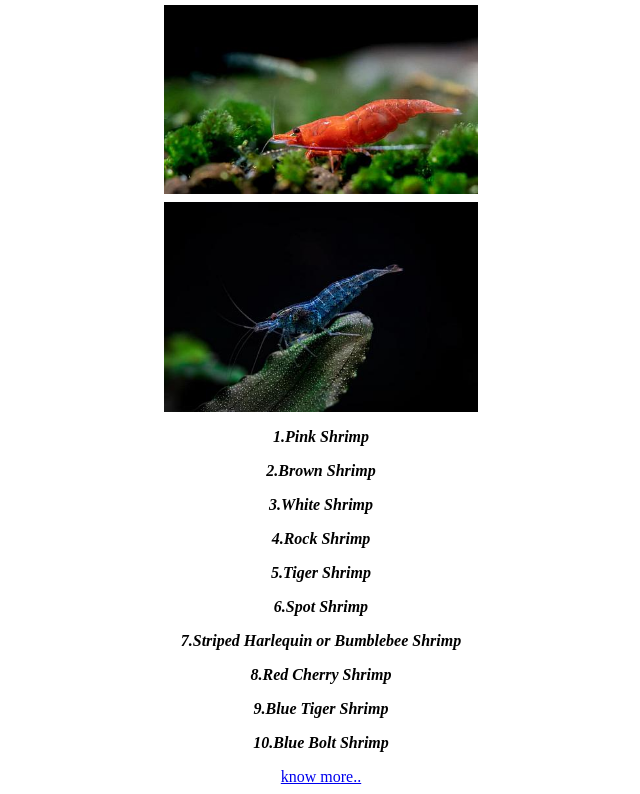
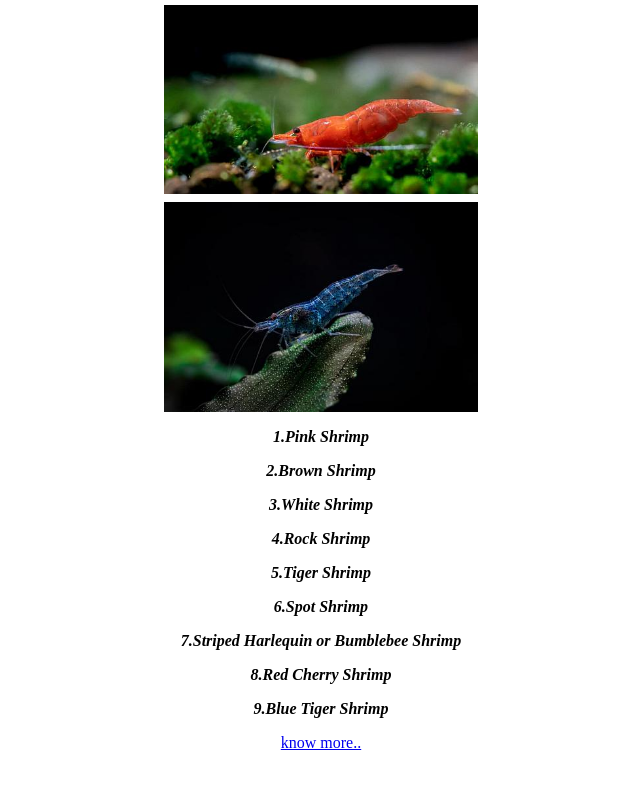
Before and after one commit to akhil0208/different-types-of-shrimps-page, a plain HTML site: page index.html in a window 1280 px wide. Shown: the part 1666-2460 px from the top of the page, without its empty margins (319-959 px from the left). After the commit the page ends 2426 px from the top, so only its background shows below. Drawn offline with Linux system fonts and the light colour scheme; files that its build step writes are made by us from their sources.

Commit message:
update index.html

```diff
--- a/index.html
+++ b/index.html
@@ -59,7 +59,7 @@
                 <p><i><b>7.Striped Harlequin or Bumblebee Shrimp</p></i></b>
                 <p><i><b>8.Red Cherry Shrimp</p></i></b>
                 <p><i><b>9.Blue Tiger Shrimp</p></i></b>
-                <p><i><b>10.Blue Bolt Shrimp</p></i></b>
+
                 </center>
 
                   </div>
```
